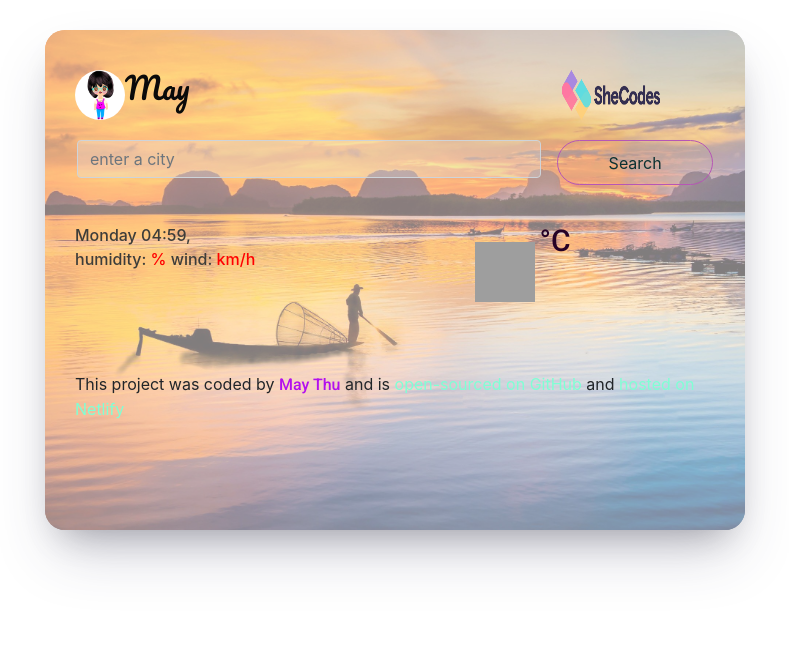
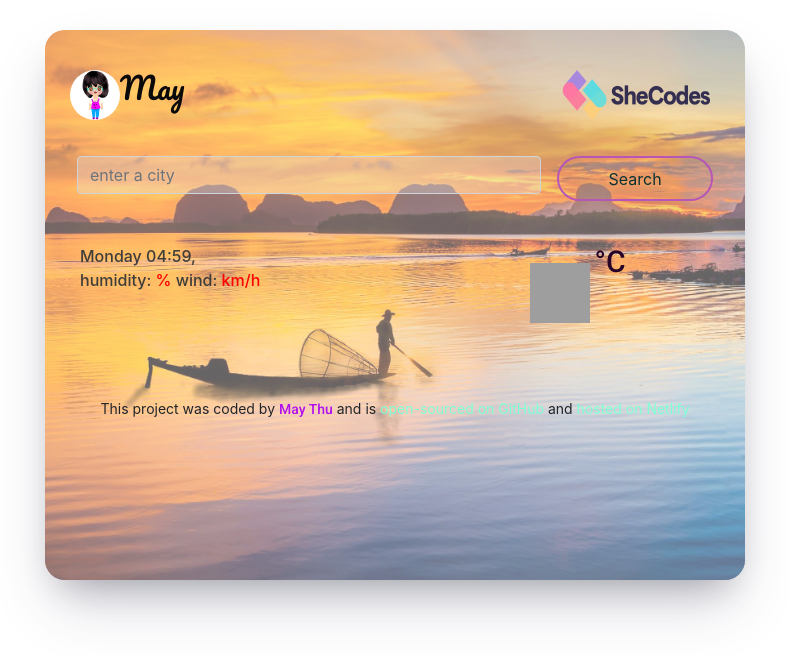
Before and after one commit to MayThuPikeSoe/vanilla-weather-app, a plain HTML site: page index.html in a window 1280 px wide. Shown: the whole page, without its empty margins (245-1034 px from the left). Drawn offline with nearby package versions, Linux system fonts and the light colour scheme; no server answers; grey boxes are pictures that could not be loaded.

Commit message:
change style

```diff
--- a/index.html
+++ b/index.html
@@ -42,7 +42,7 @@
                 src="./image/logo.png"
                 alt=""
                 style="
-                  width: 100px;
+                  width: 150px;
                   height: 50px;
                   margin-left: 150px;
                   margin-top: 20px;
@@ -51,7 +51,7 @@
             </div>
           </div>
 
-          <div class="input-section">
+          <div class="input-section my-3">
             <form class="d-flex mx-4" id="search-form">
               <input
                 type="text"
@@ -100,6 +100,7 @@
           </div>
           <div class="weather-forecast" id="weather-forecast"></div>
           <footer>
+            <div style="font-size: 14px; text-align: center">
               <p>
                 This project was coded by
                 <a
@@ -120,6 +121,7 @@
                   >hosted on Netlify</a
                 >
               </p>
+            </div>
           </footer>
         </div>
       </div>
--- a/src/index.js
+++ b/src/index.js
@@ -37,7 +37,7 @@ function showForecast(response) {
       forecastHTML =
         forecastHTML +
         `
-              <div class="col ">
+              <div class="col-2">
                 <div class="day" style=" margin-left:10px">${formatDay(
                   day.dt
                 )}</div>
--- a/src/style.css
+++ b/src/style.css
@@ -1,6 +1,6 @@
 .main {
   width: 700px;
-  height: 500px;
+  height: 550px;
   margin: 30px auto;
   background: url(../image/inlelake.jpg) no-repeat;
   background-size: cover;
@@ -10,15 +10,17 @@
 }
 .box {
   width: 700px;
-  height: 500px;
+  height: 550px;
   border-radius: 20px;
-  background: rgba(255, 250, 250, 0.5);
+  padding-top: 20px;
+  background: rgba(255, 250, 250, 0.4);
 }
 .heading-bar {
-  padding-top: 20px;
+  padding: 0;
+  margin: 0;
 }
 .heading {
-  padding: 20px;
+  padding: 20px 0px;
   margin: 0 10px;
 }
 .heading h1 {
@@ -38,7 +40,7 @@
 .btn-search {
   position: relative;
 
-  border: 1px solid rgb(182, 86, 182);
+  border: 2px solid rgb(182, 86, 182);
   color: rgb(12, 49, 50);
   border-radius: 50px;
   height: 45px;
@@ -49,7 +51,7 @@
     0 5px 50px 0 #f415ed inset, 0 5px 50px 0 #f415ed;
 }
 .weather-info {
-  margin: 30px;
+  margin: 35px;
 }
 #city-name {
   color: red;
@@ -63,7 +65,7 @@
   padding: 0;
 }
 .show-degree {
-  padding-left: 80px;
+  padding-left: 135px;
 }
 .image {
   width: 60px;
@@ -83,8 +85,8 @@
   font-family: "Roboto", sans-serif;
 }
 .weather-forecast {
-  margin: 30px;
-  padding: 0;
+  margin: 35px;
+  padding-left: 15px;
 }
 .day {
   color: #0b0bbf;
@@ -104,5 +106,5 @@
   font-family: "Roboto", sans-serif;
 }
 footer {
-  margin: 40px 30px 30px 30px;
+  margin: 45px 30px 20px 30px;
 }
```
Lines whose indentation alone changed are shown as unchanged.
